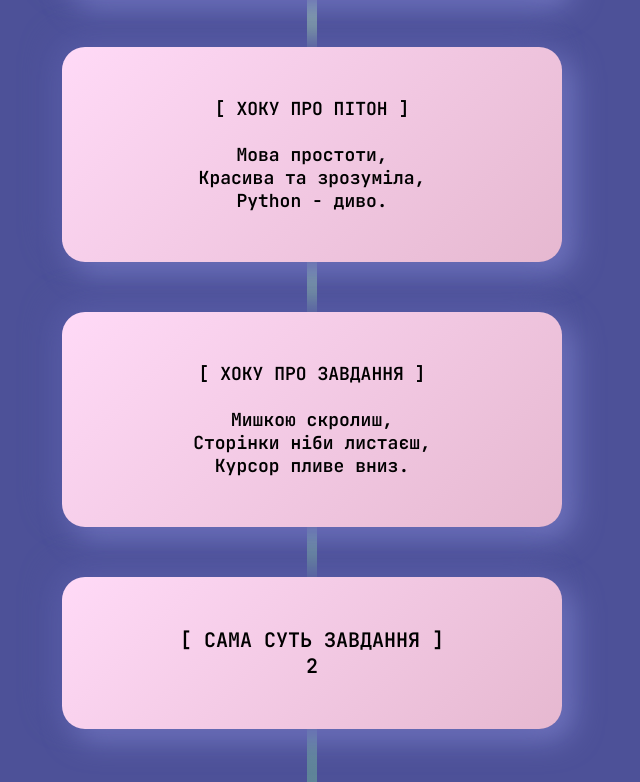
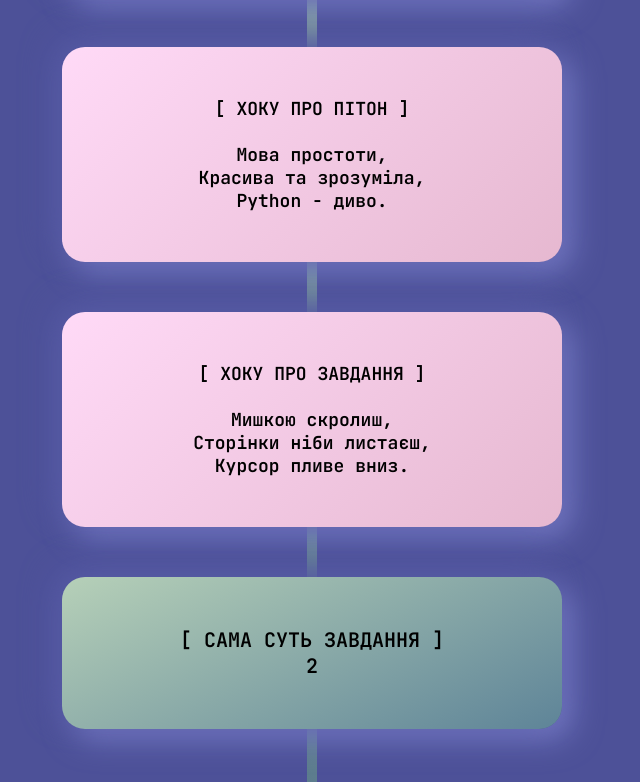
Before and after one commit to p4r4user/git-hw-web, a plain HTML site: page [task_3]p4r4_Counter/index.html in a window 1280 px wide. Shown: the part 1029-1811 px from the top of the page, without its empty margins (328-968 px from the left). Drawn offline with Linux system fonts and the light colour scheme.

Commit message:
Logic design is added for task container

```diff
--- a/[task_3]p4r4_Counter/style.css
+++ b/[task_3]p4r4_Counter/style.css
@@ -27,7 +27,7 @@ body {
     margin: 50px auto;
 	text-align: center;
     font-size: 20px;
-	background: linear-gradient(315deg, #e6b8d0, #ffdaf7);
+	background: linear-gradient(155deg, rgba(182,208,184,1) 0%, rgba(94,132,152,1) 100%);
 	width: 500px;
 	padding: 50px 0;
 	border-radius: 23px;
@@ -47,9 +47,9 @@ body {
 	position: absolute;
 	width: 10px;
 	height: 103%;
-    background: linear-gradient(237deg, rgba(182,208,184,1) 0%, rgba(94,132,152,1) 100%);
+    background: linear-gradient(237deg, rgba(182,208,184,1) 0%, rgb(92, 124, 141) 100%);
 	z-index: -1;
-	border-radius: 10px;
+	border-radius: 11px;
 	border-bottom-left-radius: 0;
 	border-bottom-right-radius: 0;
 }
```
Also changed, not shown: 1 other file.
